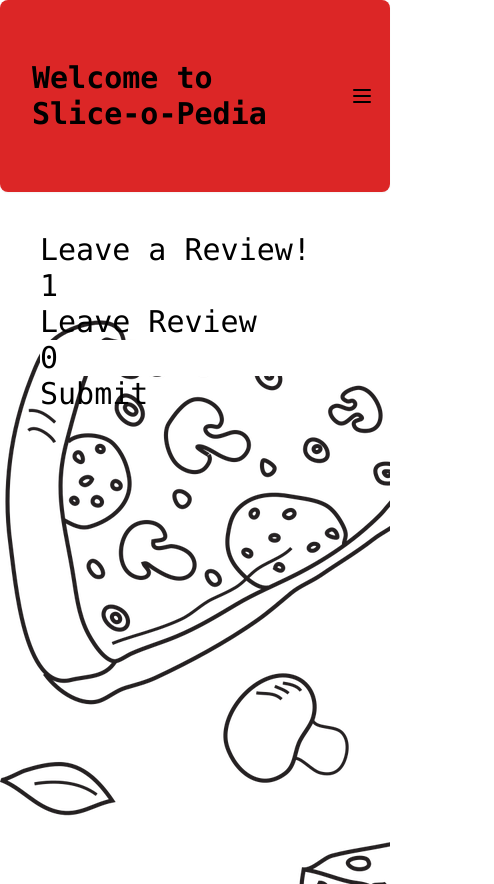
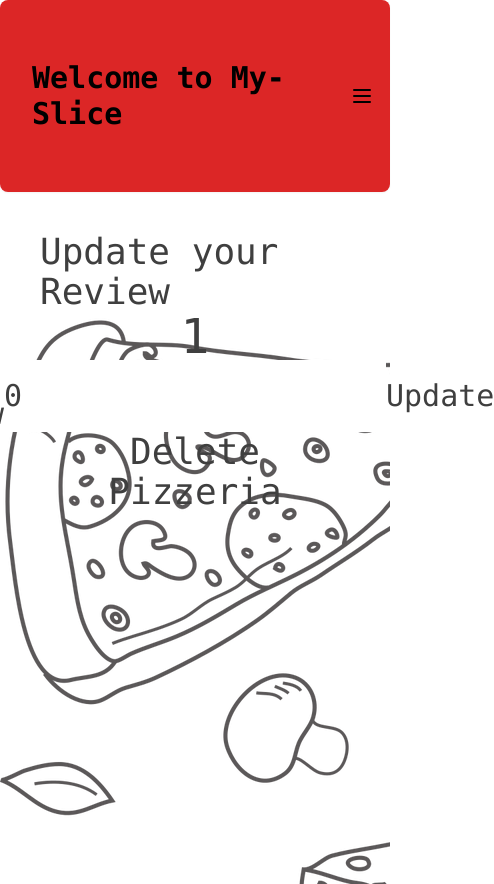
Before and after one commit to LiamB93/Slice-O-Pedia, a React (Create React App) app in the folder client/: page /pizzerias/1/review in a window 390 px wide. Shown: the whole page, 494 px wide, since content can reach past the window. Built offline with nearby package versions, Linux system fonts and the light colour scheme; no server answers.

Commit message:
media query

```diff
--- a/client/public/index.html
+++ b/client/public/index.html
@@ -22,7 +22,7 @@
       work correctly both with client-side routing and a non-root public URL.
       Learn how to configure a non-root public URL by running `npm run build`.
     -->
-  <title>Slice-O-Pedia</title>
+  <title>My-Slice</title>
 </head>
 
 <body>
--- a/client/src/App.css
+++ b/client/src/App.css
@@ -1,4 +1,5 @@
 .main-container {
   background-image: url('./images/background.png');
-  min-height: calc(100vh - 192px)
+  min-height: calc(100vh - 192px);
+  opacity: 75%
 }
--- a/client/src/App.js
+++ b/client/src/App.js
@@ -1,12 +1,10 @@
 import './App.css';
 import { Route } from "react-router-dom";
 import { useState } from "react";
-// import React, { Component } from "react";
 import AllPizzerias from "./components/AllPizzerias";
 import NewPizzeria from './components/NewPizzeria';
 import Navbar from './components/Navbar';
 import LeaveReview from './components/LeaveReview';
-// import PizzeriaDetails from "./components/PizzeriaDetails"
 
 function App() {
   const [pizzerias, setPizzerias] = useState([]);
@@ -30,9 +28,7 @@ function App() {
         <Route path="/pizzerias/:pizzeriaName/review">
           <LeaveReview pizzerias={pizzerias} />
         </Route>
-        {/* <Route path="/pizzerias/:id">
-        <PizzeriaDetails />
-      </Route> */}
+
       </div>
 
     </div>
--- a/client/src/components/AllPizzerias.jsx
+++ b/client/src/components/AllPizzerias.jsx
@@ -1,7 +1,7 @@
 import axios from "axios";
-import { useEffect, useState } from "react";
+import { useEffect } from "react";
 import { Link } from "react-router-dom";
-import background from "../images/background.png"
+
 
 const base = process.env.REACT_APP_AIRTABLE_BASE
 const key = process.env.REACT_APP_AIRTABLE_KEY
@@ -38,8 +38,8 @@ function AllPizzerias(props) {
       {pizzerias.map((pizzeria) => {
         return (
           <Link to={`/pizzerias/${pizzeria.fields.name}/review`} key={pizzeria.id}>
-            <ul className="font-mono text-3xl my-8">
-              <li className="flex justify-center space-x-12">
+            <ul className="font-mono text-5xl my-8">
+              <li className="lg:text-5xl md:text-4xl sm:text-3xl text-2xl flex justify-center space-x-12">
                 <h1>{pizzeria.fields.name}</h1>
                 <h1>{pizzeria.fields.location}</h1>
                 <h1>{pizzeria.fields.rating}</h1>
--- /dev/null
+++ b/client/src/components/DeleteButton.jsx
@@ -0,0 +1,28 @@
+import axios from "axios";
+import React from "react";
+import { useHistory } from "react-router";
+
+const base = process.env.REACT_APP_AIRTABLE_BASE;
+const key = process.env.REACT_APP_AIRTABLE_KEY;
+const URL = `https://api.airtable.com/v0/${base}/pizzerias`;
+const config = {
+  headers: {
+    Authorization: `Bearer ${key}`,
+  },
+};
+
+function DeleteButton(props) {
+  const history = useHistory();
+  console.log(props);
+
+  const handleDelete = async (id) => {
+    const res = await axios.delete(`${URL}/${props.pizzeria.id}`, config);
+    history.push("/pizzerias");
+    return res.data;
+
+  };
+
+  return <button onClick={handleDelete}>Delete Pizzeria</button>;
+}
+
+export default DeleteButton;
--- a/client/src/components/LeaveReview.jsx
+++ b/client/src/components/LeaveReview.jsx
@@ -2,6 +2,7 @@ import axios from "axios";
 import { useEffect, useState } from "react";
 import { useHistory } from "react-router";
 import { useParams } from "react-router";
+import DeleteButton from "./DeleteButton";
 
 
 
@@ -15,12 +16,10 @@ const config = {
 };
 
 function LeaveReview(props) {
-  // const [name, setName] = useState("");
   const [location, setLocation] = useState("");
   const [rating, setRating] = useState(0);
   const [pizzeria, setPizzeria] = useState({});
   const { pizzerias } = props
-  const { id } = useParams();
   const history = useHistory();
   const { pizzeriaName, pizzeriaLocation } = useParams();
 
@@ -47,10 +46,9 @@ function LeaveReview(props) {
   }
   return (
     <div className="font-mono text-3xl m-10">
-      <h1>Leave a Review!</h1>
-      <h3> {pizzeriaName} </h3>
-      <h4> {pizzeriaLocation}</h4>
-      <form onSubmit={handleSubmit}>
+      <h1 className="flex justify-center text-4xl">Update your Review</h1>
+      <h3 className="flex justify-center text-5xl"> {pizzeriaName} </h3>
+      <form className="flex justify-center" onSubmit={handleSubmit}>
         <label>Leave Review</label>
         <input
           type="number"
@@ -58,10 +56,13 @@ function LeaveReview(props) {
           onChange={(e) => setRating(e.target.valueAsNumber)}
         />
         <br />
-        <button>Submit</button>
+        <button>Update</button>
       </form>
+      <div className="flex justify-center text-4xl">
+        <DeleteButton pizzeria={pizzeria} />
+      </div>
+    </div>
 
-    </div>
   )
 }
 
--- a/client/src/components/Navbar.jsx
+++ b/client/src/components/Navbar.jsx
@@ -5,7 +5,7 @@ function Navbar() {
     <nav className="flex justify-between items-center bg-red-600 w-screen h-48 space-x-10 font-bold text-3xl relative shadow-sm font-mono rounded-lg"
       role="navigation"
     >
-      <h1 className="pl-8">Welcome to Slice-o-Pedia</h1>
+      <h1 className="pl-8">Welcome to My-Slice</h1>
       <br />
       <div className="px-4 cursor-pointer md:hidden">
         <svg className="w-6 h-6" fill="none"
@@ -19,7 +19,7 @@ function Navbar() {
       </div>
       <div className="pr-8 md:block hidden">
         <Link className="p-4" to="/">Home</Link>
-        <Link className="p-4" to="/pizzerias">Pizzerias</Link>
+        <Link className="p-4" to="/pizzerias">My Pizzerias</Link>
         <Link className="p-4" to="/new">Add a Pizzeria</Link>
       </div>
     </nav>
--- a/client/src/components/NewPizzeria.jsx
+++ b/client/src/components/NewPizzeria.jsx
@@ -2,7 +2,6 @@ import { useState } from "react";
 import axios from "axios";
 import Form from "./Form";
 import { useHistory } from "react-router";
-import background from "../images/background.png";
 
 const base = process.env.REACT_APP_AIRTABLE_BASE
 const key = process.env.REACT_APP_AIRTABLE_KEY
@@ -35,8 +34,8 @@ function NewPizzeria() {
   return (
 
     <div>
-      <h1 className="flex justify-center font-mono text-3xl m-10">Submit a Pizzeria!</h1>
-      <div className=" flex justify-center font-mono text-3xl m-10">
+      <h1 className="flex justify-center font-mono text-5xl m-10">Submit a Pizzeria!</h1>
+      <div className=" flex justify-center font-mono text-4xl m-10">
         <Form
           name={name}
           setName={setName}
@@ -45,7 +44,7 @@ function NewPizzeria() {
           rating={rating}
           setRating={setRating}
           handleSubmit={handleSubmit}
-          type={"submit"}
+          type={"Submit"}
         />
       </div>
     </div >
--- a/client/src/components/PizzeriaDetails.jsx
+++ /dev/null
@@ -1,20 +0,0 @@
-import { useState, useEffect } from "react";
-import { useParams } from "react-router"
-import { Link } from "react-router-dom";
-
-function PizzeriaDetails() {
-  const [pizzeria, setPizzeria] = useState({});
-  const { id } = useParams();
-
-  useEffect(() => {
-    const getPizzeria = async () => {
-
-    }
-  })
-  return (
-    <div>
-
-    </div>
-  )
-}
-export default PizzeriaDetails;
```
Also changed, not shown: client/src/components/Footer.jsx (deleted).
